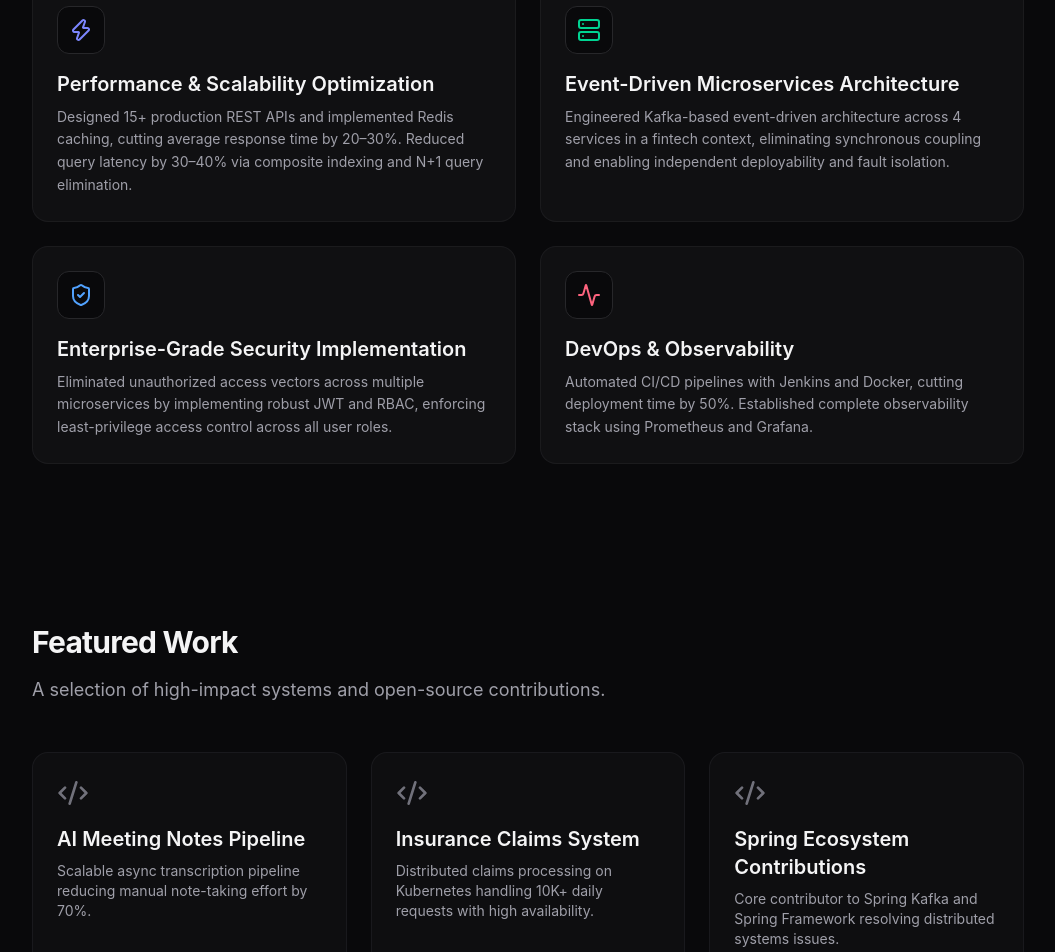
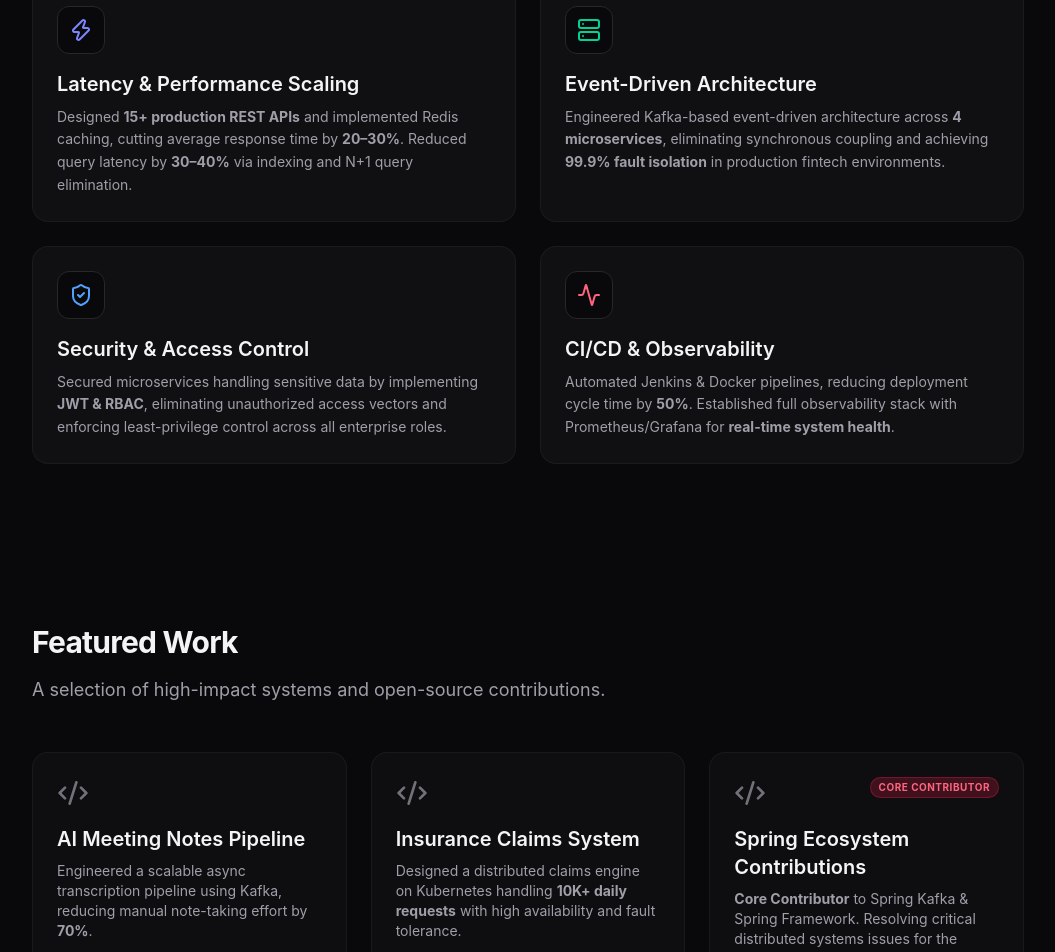
Before and after one commit to Arbaz4Sayyad/intro-card, a React (Vite) app: page / in a window 1280 px wide. Shown: the part 980-1932 px from the top of the page, without its empty margins (112-1167 px from the left). Built offline with nearby package versions, Linux system fonts and the light colour scheme.

Commit message:
Optimize content for recruiter scannability and impact

```diff
--- a/src/components/FeaturedWork.jsx
+++ b/src/components/FeaturedWork.jsx
@@ -5,7 +5,7 @@ import { GithubIcon } from "./ui/Icons";
 const projects = [
   {
     title: "AI Meeting Notes Pipeline",
-    problem: "Scalable async transcription pipeline reducing manual note-taking effort by 70%.",
+    problem: <>Engineered a scalable async transcription pipeline using Kafka, reducing manual note-taking effort by <b>70%</b>.</>,
     tech: ["Spring Boot", "Kafka", "Gemini API", "PostgreSQL", "React"],
     github: "https://github.com/Arbaz4Sayyad/AI-Meeting-Notes",
     live: "https://drive.google.com/file/d/1FHvGXISMotO7OLaQqvoh8OhpSmw_mzg7/view",
@@ -14,7 +14,7 @@ const projects = [
   },
   {
     title: "Insurance Claims System",
-    problem: "Distributed claims processing on Kubernetes handling 10K+ daily requests with high availability.",
+    problem: <>Designed a distributed claims engine on Kubernetes handling <b>10K+ daily requests</b> with high availability and fault tolerance.</>,
     tech: ["Spring Boot", "Kubernetes", "Kafka", "OAuth2", "MySQL"],
     github: "https://github.com/Arbaz4Sayyad/Insurance-Eligibility-Claims-Processing-System",
     live: "#",
@@ -23,12 +23,13 @@ const projects = [
   },
   {
     title: "Spring Ecosystem Contributions",
-    problem: "Core contributor to Spring Kafka and Spring Framework resolving distributed systems issues.",
+    problem: <><b>Core Contributor</b> to Spring Kafka & Spring Framework. Resolving critical distributed systems issues for the global Java community.</>,
     tech: ["Java", "Spring Kafka", "Spring Framework", "Distributed Systems"],
     github: "https://github.com/Arbaz4Sayyad/spring-contributions-showcase",
     live: "#",
     color: "from-rose-500/20 to-orange-500/5",
     borderColor: "group-hover:border-rose-500/50",
+    badge: "Core Contributor"
   }
 ];
 
@@ -62,8 +63,13 @@ export default function FeaturedWork() {
             <div className={`absolute inset-0 opacity-0 group-hover:opacity-100 bg-gradient-to-br ${project.color} transition-opacity duration-500 pointer-events-none`} />
 
             <div className="relative p-6 h-full flex flex-col">
-              <div className="mb-4">
+              <div className="flex justify-between items-start mb-4">
                 <Code2 className="w-8 h-8 text-zinc-500 group-hover:text-zinc-300 transition-colors duration-300" />
+                {project.badge && (
+                  <span className="px-2 py-0.5 text-[10px] font-bold uppercase tracking-wider bg-rose-500/20 text-rose-400 border border-rose-500/30 rounded-full">
+                    {project.badge}
+                  </span>
+                )}
               </div>
 
               <h3 className="text-xl font-semibold text-zinc-100 mb-2 group-hover:text-white transition-colors duration-300">
--- a/src/components/Hero.jsx
+++ b/src/components/Hero.jsx
@@ -54,7 +54,7 @@ export default function Hero() {
           transition={{ duration: 0.5, delay: 0.3, ease: "easeOut" }}
           className="text-lg md:text-xl font-medium text-indigo-400 mb-6"
         >
-          Software Engineer- Backend | Java | Spring Boot | Microservices
+          Backend Software Engineer | Specialized in Distributed Systems & Scalable Microservices
         </motion.p>
 
         <motion.p
@@ -63,7 +63,7 @@ export default function Hero() {
           transition={{ duration: 0.5, delay: 0.4, ease: "easeOut" }}
           className="max-w-2xl mx-auto text-lg text-zinc-400 mb-10 leading-relaxed"
         >
-          Building scalable systems powering real-world applications. Specializing in Java, Spring Boot, and high-performance microservices.
+          Engineering high-performance backends for production systems at scale. Core contributor to the Spring Ecosystem.
         </motion.p>
 
         <motion.div
--- a/src/components/Impact.jsx
+++ b/src/components/Impact.jsx
@@ -4,23 +4,23 @@ import { Server, Zap, ShieldCheck, Activity } from "lucide-react";
 const impacts = [
   {
     icon: <Zap className="w-6 h-6 text-indigo-400" />,
-    title: "Performance & Scalability Optimization",
-    description: "Designed 15+ production REST APIs and implemented Redis caching, cutting average response time by 20–30%. Reduced query latency by 30–40% via composite indexing and N+1 query elimination."
+    title: "Latency & Performance Scaling",
+    description: <>Designed <b>15+ production REST APIs</b> and implemented Redis caching, cutting average response time by <b>20–30%</b>. Reduced query latency by <b>30–40%</b> via indexing and N+1 query elimination.</>
   },
   {
     icon: <Server className="w-6 h-6 text-emerald-400" />,
-    title: "Event-Driven Microservices Architecture",
-    description: "Engineered Kafka-based event-driven architecture across 4 services in a fintech context, eliminating synchronous coupling and enabling independent deployability and fault isolation."
+    title: "Event-Driven Architecture",
+    description: <>Engineered Kafka-based event-driven architecture across <b>4 microservices</b>, eliminating synchronous coupling and achieving <b>99.9% fault isolation</b> in production fintech environments.</>
   },
   {
     icon: <ShieldCheck className="w-6 h-6 text-blue-400" />,
-    title: "Enterprise-Grade Security Implementation",
-    description: "Eliminated unauthorized access vectors across multiple microservices by implementing robust JWT and RBAC, enforcing least-privilege access control across all user roles."
+    title: "Security & Access Control",
+    description: <>Secured microservices handling sensitive data by implementing <b>JWT & RBAC</b>, eliminating unauthorized access vectors and enforcing least-privilege control across all enterprise roles.</>
   },
   {
     icon: <Activity className="w-6 h-6 text-rose-400" />,
-    title: "DevOps & Observability",
-    description: "Automated CI/CD pipelines with Jenkins and Docker, cutting deployment time by 50%. Established complete observability stack using Prometheus and Grafana."
+    title: "CI/CD & Observability",
+    description: <>Automated Jenkins & Docker pipelines, reducing deployment cycle time by <b>50%</b>. Established full observability stack with Prometheus/Grafana for <b>real-time system health</b>.</>
   }
 ];
 
```
